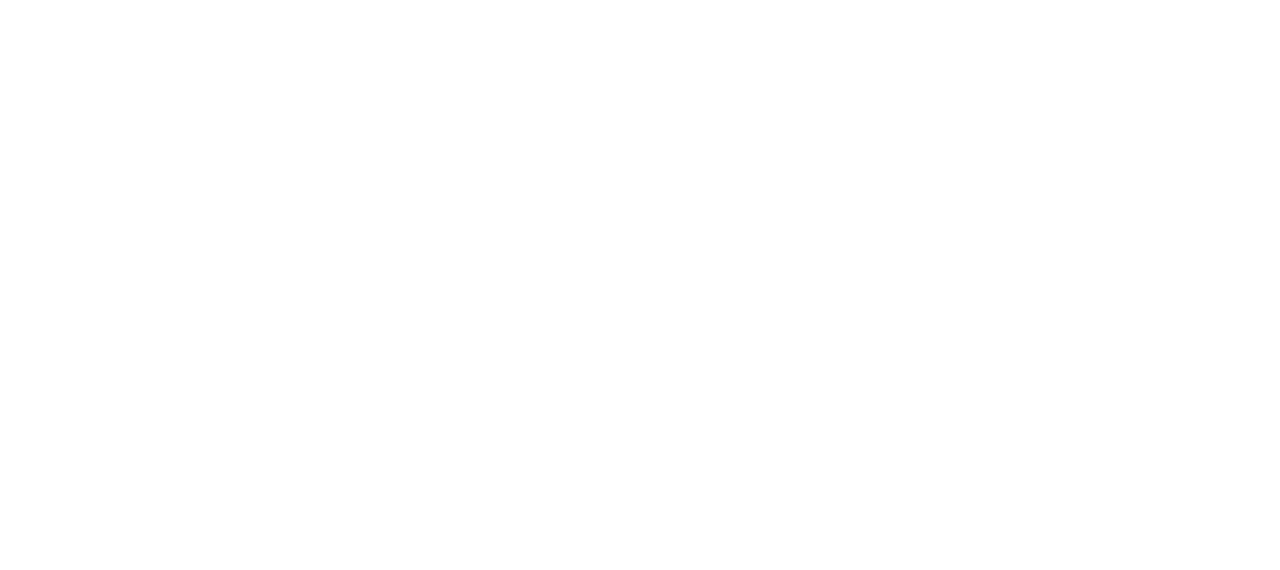
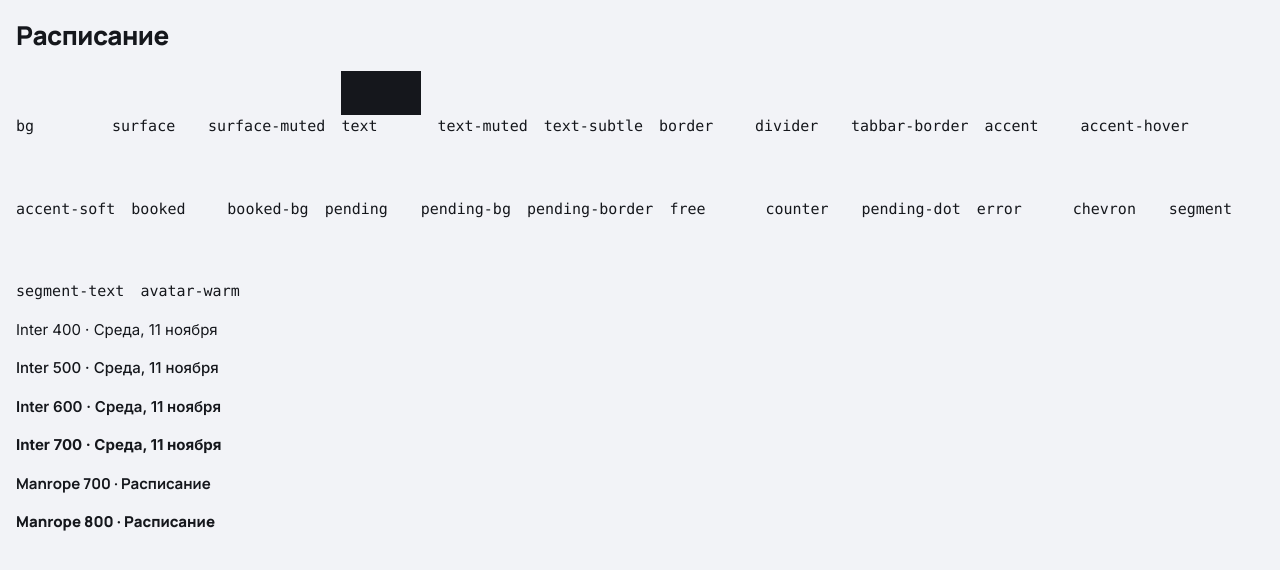
Before and after one commit to kurerid/mark-my-date, a React (Vite) app in the folder frontend/: page / in a window 1280 px wide. Shown: the top 570 px of the page. Built offline with nearby package versions, Linux system fonts and the light colour scheme.

Commit message:
task 2: add Tailwind design tokens and fonts

```diff
--- a/frontend/index.html
+++ b/frontend/index.html
@@ -3,6 +3,12 @@
   <head>
     <meta charset="UTF-8" />
     <meta name="viewport" content="width=device-width, initial-scale=1.0" />
+    <link rel="preconnect" href="https://fonts.googleapis.com" />
+    <link rel="preconnect" href="https://fonts.gstatic.com" crossorigin />
+    <link
+      href="https://fonts.googleapis.com/css2?family=Inter:wght@400;500;600;700&amp;family=Manrope:wght@700;800&amp;display=swap"
+      rel="stylesheet"
+    />
     <title>Запись на услуги</title>
   </head>
   <body>
--- a/frontend/package.json
+++ b/frontend/package.json
@@ -17,6 +17,7 @@
   },
   "devDependencies": {
     "@eslint/js": "^10.0.1",
+    "@tailwindcss/vite": "^4.3.5",
     "@types/node": "^26.6.6",
     "@types/react": "^19.3.0",
     "@types/react-dom": "^19.3.0",
@@ -24,6 +25,7 @@
     "@vitejs/plugin-react": "^6.3.0",
     "eslint": "^10.14.0",
     "prettier": "^3.9.10",
+    "tailwindcss": "^4.3.5",
     "typescript": "npm:@typescript/typescript6@^6.0.2",
     "typescript-eslint": "^8.72.2",
     "vite": "^8.3.7",
--- a/frontend/src/app/App.tsx
+++ b/frontend/src/app/App.tsx
@@ -1,3 +1,4 @@
+import { TokenPreview } from './TokenPreview';
 export function App() {
-  return null;
+  return <TokenPreview />;
 }
--- /dev/null
+++ b/frontend/src/app/TokenPreview.tsx
@@ -0,0 +1,58 @@
+const colors = [
+  'bg',
+  'surface',
+  'surface-muted',
+  'text',
+  'text-muted',
+  'text-subtle',
+  'border',
+  'divider',
+  'tabbar-border',
+  'accent',
+  'accent-hover',
+  'accent-soft',
+  'booked',
+  'booked-bg',
+  'pending',
+  'pending-bg',
+  'pending-border',
+  'free',
+  'counter',
+  'pending-dot',
+  'error',
+  'chevron',
+  'segment',
+  'segment-text',
+  'avatar-warm',
+];
+export function TokenPreview() {
+  return (
+    <main className="p-4 flex flex-col gap-4">
+      <h1>Расписание</h1>
+      <div className="flex flex-wrap gap-4">
+        {colors.map((color) => (
+          <div key={color}>
+            <div
+              style={{
+                background: `var(--color-${color})`,
+                width: 80,
+                height: 44,
+              }}
+            />
+            <code>{color}</code>
+          </div>
+        ))}
+      </div>
+      {[400, 500, 600, 700].map((weight) => (
+        <p key={weight} style={{ fontWeight: weight }}>
+          Inter {weight} · Среда, 11 ноября
+        </p>
+      ))}
+      {[700, 800].map((weight) => (
+        <p key={weight} className="font-heading" style={{ fontWeight: weight }}>
+          Manrope {weight} · Расписание
+        </p>
+      ))}
+    </main>
+  );
+}
--- /dev/null
+++ b/frontend/src/app/styles.css
@@ -0,0 +1,86 @@
+@import 'tailwindcss';
+
+:root {
+  --accent: #2a6be0;
+  --accent-hover: #1f55b8;
+  --accent-soft: color-mix(in srgb, var(--accent) 12%, transparent);
+  --tg-safe-area-inset-bottom: env(safe-area-inset-bottom, 0px);
+  --tg-content-safe-area-inset-top: 0px;
+  --tabbar-height: calc(62px + max(22px, var(--tg-safe-area-inset-bottom)));
+}
+
+@theme inline {
+  --color-bg: #f2f3f7;
+  --color-surface: #ffffff;
+  --color-surface-muted: #f6f7fa;
+  --color-text: #15171c;
+  --color-text-muted: #5f6573;
+  --color-text-subtle: #3a3f4a;
+  --color-border: #e1e4eb;
+  --color-divider: #eef0f4;
+  --color-tabbar-border: #e4e6ec;
+  --color-accent: var(--accent);
+  --color-accent-hover: var(--accent-hover);
+  --color-accent-soft: var(--accent-soft);
+  --color-booked: #1f4fb5;
+  --color-booked-bg: #e3ecfc;
+  --color-pending: #8a4300;
+  --color-pending-bg: #fff0db;
+  --color-pending-border: #f2b66b;
+  --color-free: #c9cdd6;
+  --color-counter: #d9480f;
+  --color-pending-dot: #e07a10;
+  --color-error: #c62828;
+  --color-chevron: #9aa0ac;
+  --color-segment: #e6e8ee;
+  --color-segment-text: #4a505c;
+  --color-avatar-warm: #fde7d4;
+  --font-sans: Inter, system-ui, sans-serif;
+  --font-heading: Manrope, Inter, sans-serif;
+  --radius-card: 18px;
+  --radius-section: 20px;
+  --radius-button: 12px;
+}
+
+@layer base {
+  * {
+    box-sizing: border-box;
+  }
+  body {
+    margin: 0;
+    background: var(--color-bg);
+    color: var(--color-text);
+    font-family: var(--font-sans);
+    font-size: 15px;
+  }
+  h1 {
+    font-family: var(--font-heading);
+    font-size: 26px;
+    font-weight: 800;
+    letter-spacing: -0.02em;
+  }
+  h2 {
+    font-size: 17px;
+    font-weight: 700;
+  }
+  button,
+  input,
+  select,
+  textarea {
+    font: inherit;
+  }
+  button,
+  a {
+    -webkit-tap-highlight-color: transparent;
+  }
+  button {
+    cursor: pointer;
+  }
+  button:disabled {
+    cursor: default;
+  }
+  :focus-visible {
+    outline: 2px solid var(--accent);
+    outline-offset: 3px;
+  }
+}
--- a/frontend/src/main.tsx
+++ b/frontend/src/main.tsx
@@ -1,3 +1,4 @@
+import '@/app/styles.css';
 import { StrictMode } from 'react';
 import { createRoot } from 'react-dom/client';
 import { App } from '@/app/App';
--- a/frontend/vite.config.ts
+++ b/frontend/vite.config.ts
@@ -1,9 +1,10 @@
 import { fileURLToPath, URL } from 'node:url';
+import tailwindcss from '@tailwindcss/vite';
 import react from '@vitejs/plugin-react';
 import { defineConfig } from 'vite';
 
 export default defineConfig({
-  plugins: [react()],
+  plugins: [react(), tailwindcss()],
   resolve: {
     alias: {
       '@': fileURLToPath(new URL('./src', import.meta.url)),
```
Also changed, not shown: 1 other file (tests, documents, lock files or other folders).
